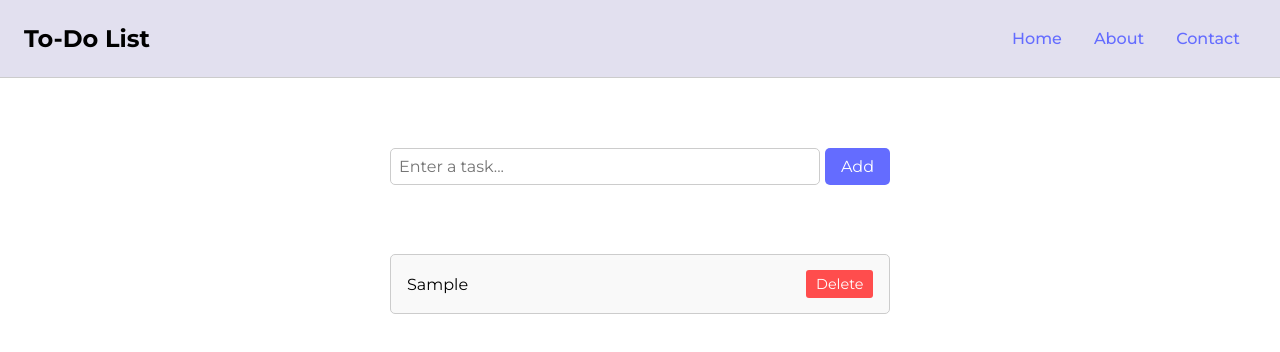
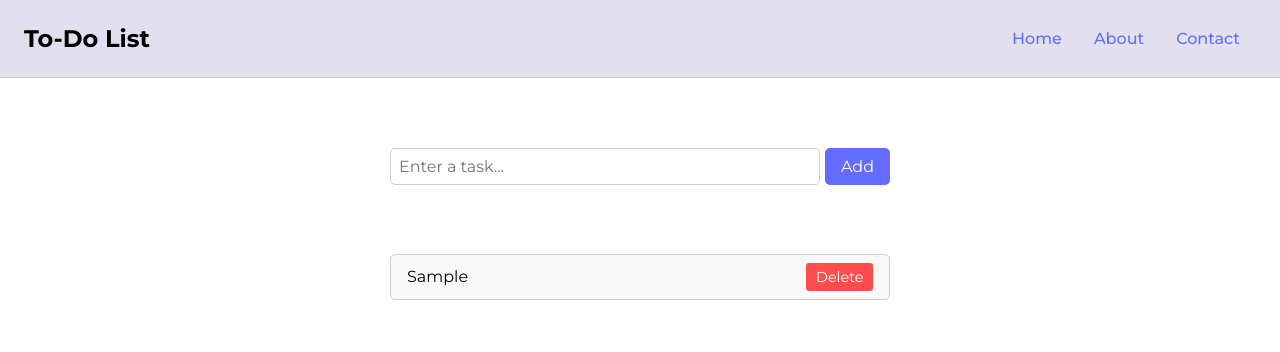
Before and after one commit to AdityaTripathi21/To-Do-List, a React (Vite) app: page / in a window 1280 px wide. Both pictures are taken after typing "Sample" into the empty fields and a click on the button "Add". Shown: the top 352 px of the page. Built offline with nearby package versions, Linux system fonts and the light colour scheme.

Commit message:
fixed text overflow in task container

```diff
--- a/src/Task/Task.module.css
+++ b/src/Task/Task.module.css
@@ -10,7 +10,7 @@
   font-size: 1rem;
   width: 100%;
   max-width: 500px;
-  height: 60px;
+  height: auto;
 }
 
 
--- a/src/TaskList/TaskList.module.css
+++ b/src/TaskList/TaskList.module.css
@@ -15,7 +15,7 @@
   margin-bottom: 0.1rem;
   width: 100%;
   max-width: 500px;
-  height: 50px;
+  height: auto;
   padding: 0 1rem;
   border: 1px solid #ccc;
   border-radius: 5px;
```
